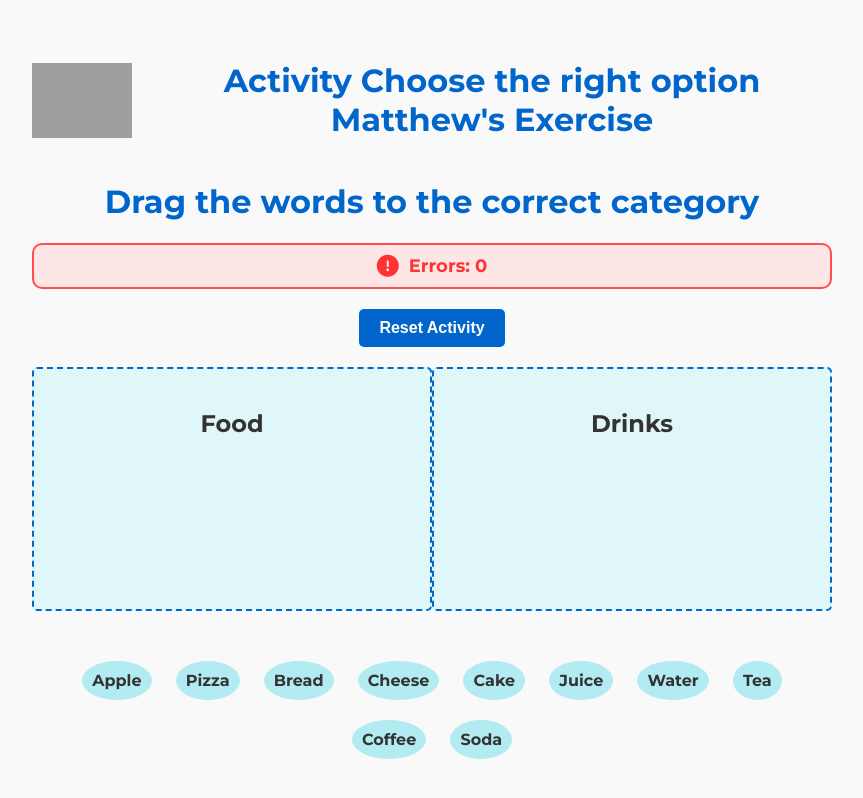
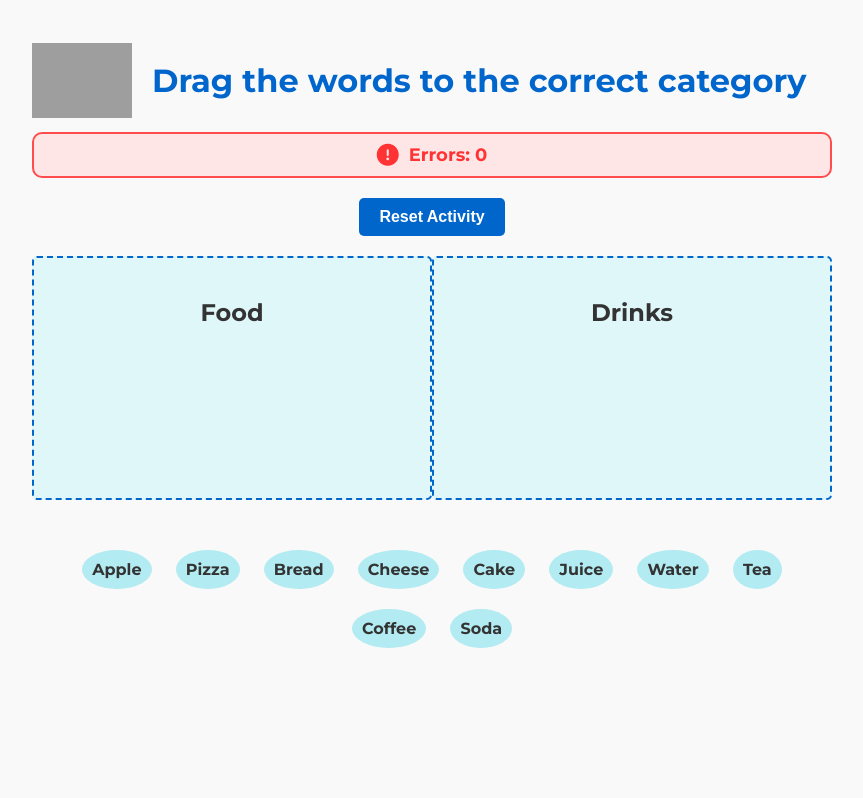
Before and after one commit to Mark2024Eze/Actividad3-Ingles, a plain HTML site: page index.html in a window 1280 px wide. Shown: the whole page, without its empty margins (208-1071 px from the left). Drawn offline with Linux system fonts and the light colour scheme; grey boxes are pictures that could not be loaded.

Commit message:
Update index.html

```diff
--- a/index.html
+++ b/index.html
@@ -111,9 +111,9 @@
 
    <div style="display: flex; align-items: center;">
         <img src="https://github.com/Mark2024Eze/Proyecto-para-ingles/blob/main/instituto%20overcome.jpg?raw=true" alt="Instituto Overcome" style="max-width: 100px; margin-right: 20px;">
-        <h1>Activity Choose the right option  Matthew's Exercise</h1>
+         <h1>Drag the words to the correct category</h1>
     </div>
-  <h1>Drag the words to the correct category</h1>
+
   <div id="error-counter"><i class="fas fa-exclamation-circle"></i> Errors: 0</div>
 
   <button id="reset-button">Reset Activity</button>
```
